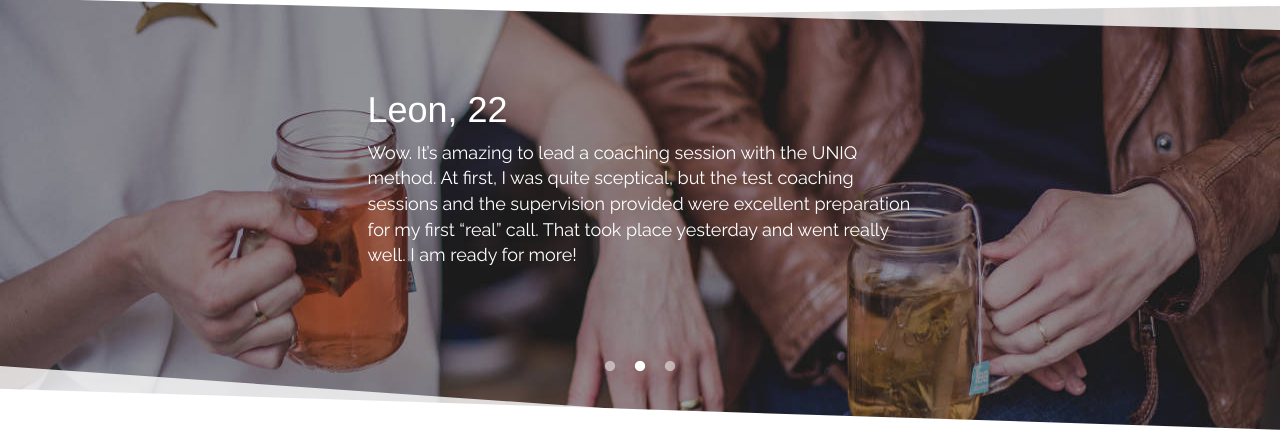
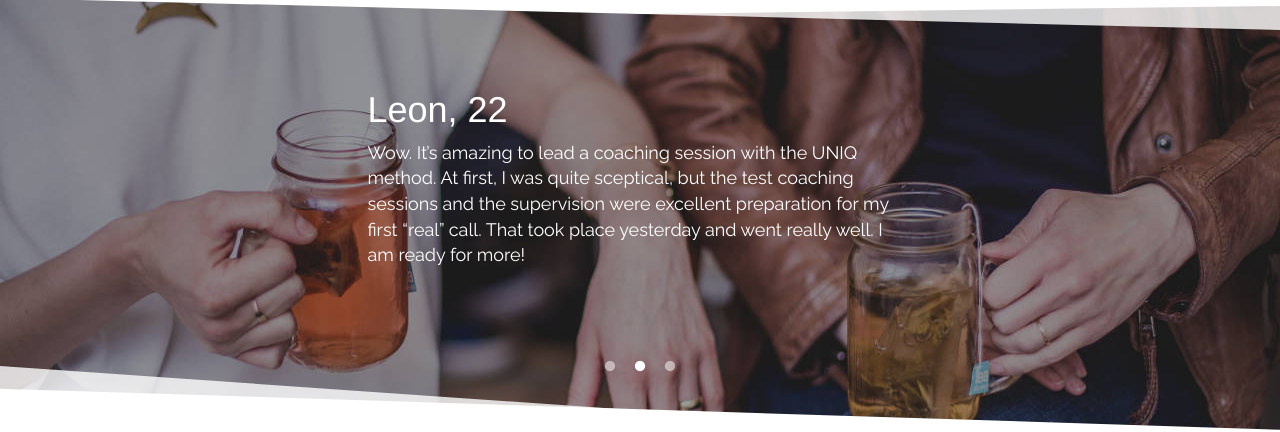
Before and after one commit to uniqlabs/website-preview, a plain HTML site: page en/become-a-coach/index.html in a window 1280 px wide. Shown: the part 1372-1804 px from the top of the page. Drawn offline with nearby package versions, Linux system fonts and the light colour scheme.

Commit message:
Update 2017-02-19_16:17:15

```diff
--- a/en/become-a-coach/index.html
+++ b/en/become-a-coach/index.html
@@ -140,7 +140,7 @@ barrier and coachees are suddenly able to achieve things they would never have d
                 <div class="col-xs-12 col-sm-offset-1 col-sm-10 col-md-offset-3 col-md-6 testimonial hp20">
                     <h2>Leon, 22</h2>
                     <p>Wow. It’s amazing to lead a coaching session with the UNIQ method. At first, I was quite sceptical, but the
-test coaching sessions and the supervision provided were excellent preparation for my first “real” call. That took place
+test coaching sessions and the supervision were excellent preparation for my first “real” call. That took place
 yesterday and went really well. I am ready for more!</p>
 
                 </div>
```
Also changed, not shown: en/testimonials/leon/index.html (+1 -1 lines).
